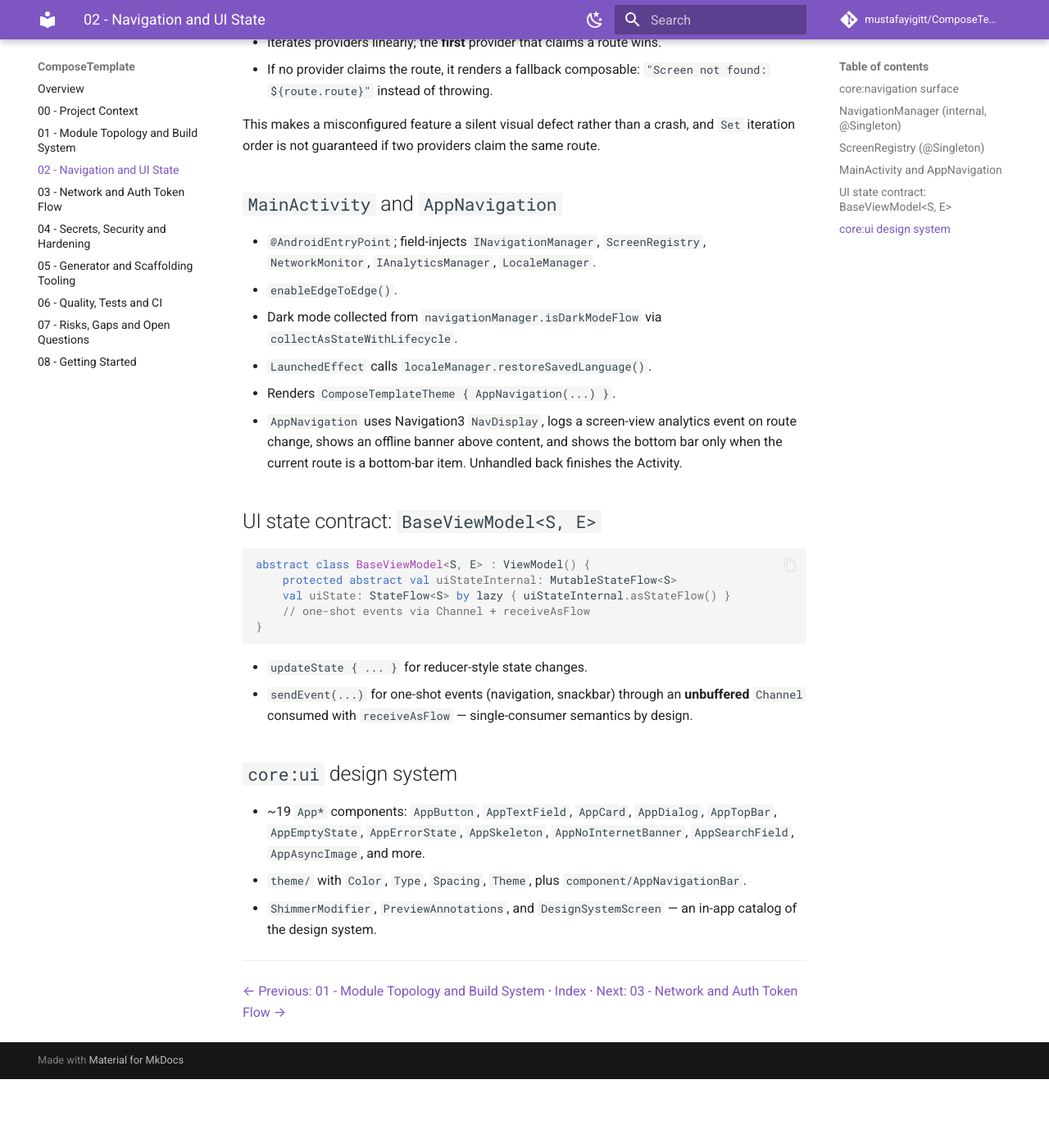
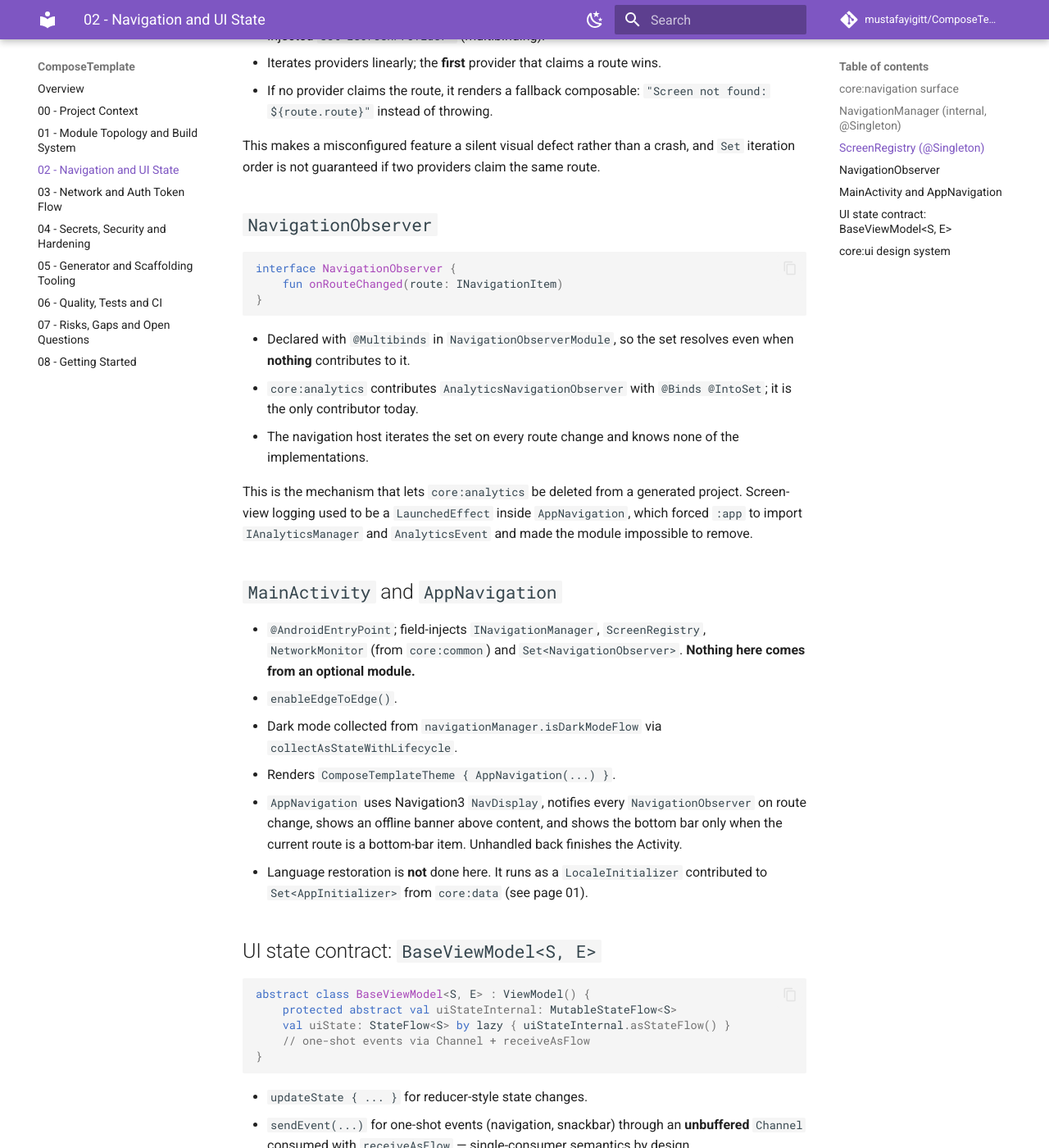
Before and after one commit to mustafayigitt/ComposeTemplate, an MkDocs documentation site: the page built from wiki/02-navigation-and-ui-state.md, in a window 1280 px wide and 1400 px high, scrolled down 913 px. Shown: the whole window at 82% size. Built offline with MkDocs 1.6.1 and Material for MkDocs 9.7.7, drawn with Linux system fonts in a browser that asks for light colours; comment, search, counter and statistics services are not loaded; before the commit the page ends 2229 px from its top, so only the background shows below that; some of the changed text lies outside the part shown.

Commit message:
docs: update wiki for the :app decoupling refactor

````diff
--- a/wiki/02-navigation-and-ui-state.md
+++ b/wiki/02-navigation-and-ui-state.md
@@ -2,7 +2,7 @@
 
 ## `core:navigation` surface
 
-`INavigationItem`, `IBottomBarItem`, `INavigationManager`, `IScreenProvider`, `NavigationManager`, `ScreenRegistry`, `di/NavigationModule.kt`.
+`INavigationItem`, `IBottomBarItem`, `INavigationManager`, `IScreenProvider`, `NavigationManager`, `ScreenRegistry`, `NavigationObserver`, `di/NavigationModule.kt`, `di/NavigationObserverModule.kt`.
 
 ## `NavigationManager` (internal, `@Singleton`)
 
@@ -28,14 +28,28 @@ State and operations:
 
 This makes a misconfigured feature a silent visual defect rather than a crash, and `Set` iteration order is not guaranteed if two providers claim the same route.
 
+## `NavigationObserver`
+
+```kotlin
+interface NavigationObserver {
+    fun onRouteChanged(route: INavigationItem)
+}
+```
+
+- Declared with `@Multibinds` in `NavigationObserverModule`, so the set resolves even when **nothing** contributes to it.
+- `core:analytics` contributes `AnalyticsNavigationObserver` with `@Binds @IntoSet`; it is the only contributor today.
+- The navigation host iterates the set on every route change and knows none of the implementations.
+
+This is the mechanism that lets `core:analytics` be deleted from a generated project. Screen-view logging used to be a `LaunchedEffect` inside `AppNavigation`, which forced `:app` to import `IAnalyticsManager` and `AnalyticsEvent` and made the module impossible to remove.
+
 ## `MainActivity` and `AppNavigation`
 
-- `@AndroidEntryPoint`; field-injects `INavigationManager`, `ScreenRegistry`, `NetworkMonitor`, `IAnalyticsManager`, `LocaleManager`.
+- `@AndroidEntryPoint`; field-injects `INavigationManager`, `ScreenRegistry`, `NetworkMonitor` (from `core:common`) and `Set<NavigationObserver>`. **Nothing here comes from an optional module.**
 - `enableEdgeToEdge()`.
 - Dark mode collected from `navigationManager.isDarkModeFlow` via `collectAsStateWithLifecycle`.
-- `LaunchedEffect` calls `localeManager.restoreSavedLanguage()`.
 - Renders `ComposeTemplateTheme { AppNavigation(...) }`.
-- `AppNavigation` uses Navigation3 `NavDisplay`, logs a screen-view analytics event on route change, shows an offline banner above content, and shows the bottom bar only when the current route is a bottom-bar item. Unhandled back finishes the Activity.
+- `AppNavigation` uses Navigation3 `NavDisplay`, notifies every `NavigationObserver` on route change, shows an offline banner above content, and shows the bottom bar only when the current route is a bottom-bar item. Unhandled back finishes the Activity.
+- Language restoration is **not** done here. It runs as a `LocaleInitializer` contributed to `Set<AppInitializer>` from `core:data` (see page 01).
 
 ## UI state contract: `BaseViewModel<S, E>`
 
````
Also changed, not shown: wiki/03-network-and-auth.md (+9 -7 lines).
